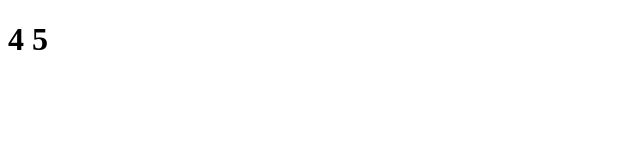
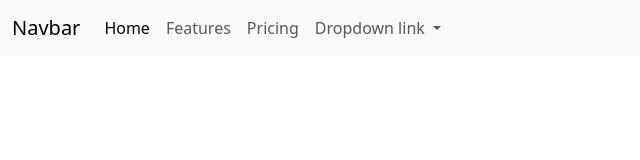
Before and after one commit to princeverma-ai/hackmol4.0, a website: page public/index.html in a window 1280 px wide. Shown: the whole page, without its empty margins (0-640 px from the left). Drawn offline with nearby package versions, Linux system fonts and the light colour scheme.

Commit message:
basic template

```diff
--- a/public/index.html
+++ b/public/index.html
@@ -1,14 +1,43 @@
-<!DOCTYPE html>
+<!doctype html>
 <html lang="en">
-    <head>
-        <meta charset="UTF-8" />
-        <meta http-equiv="X-UA-Compatible" content="IE=edge" />
-        <meta name="viewport" content="width=device-width, initial-scale=1.0" />
-        <title>Document</title>
-    </head>
-    <body>
-        <h1>4
-            5
-        </h1>
-    </body>
+  <head>
+    <meta charset="utf-8">
+    <meta name="viewport" content="width=device-width, initial-scale=1">
+    <title>Bootstrap demo</title>
+    <link href="https://cdn.jsdelivr.net/npm/bootstrap@5.3.0-alpha1/dist/css/bootstrap.min.css" rel="stylesheet" integrity="sha384-GLhlTQ8iRABdZLl6O3oVMWSktQOp6b7In1Zl3/Jr59b6EGGoI1aFkw7cmDA6j6gD" crossorigin="anonymous">
+  </head>
+  <body>
+    <nav class="navbar navbar-expand-lg bg-body-tertiary">
+        <div class="container-fluid">
+          <a class="navbar-brand" href="#">Navbar</a>
+          <button class="navbar-toggler" type="button" data-bs-toggle="collapse" data-bs-target="#navbarNavDropdown" aria-controls="navbarNavDropdown" aria-expanded="false" aria-label="Toggle navigation">
+            <span class="navbar-toggler-icon"></span>
+          </button>
+          <div class="collapse navbar-collapse" id="navbarNavDropdown">
+            <ul class="navbar-nav">
+              <li class="nav-item">
+                <a class="nav-link active" aria-current="page" href="#">Home</a>
+              </li>
+              <li class="nav-item">
+                <a class="nav-link" href="#">Features</a>
+              </li>
+              <li class="nav-item">
+                <a class="nav-link" href="#">Pricing</a>
+              </li>
+              <li class="nav-item dropdown">
+                <a class="nav-link dropdown-toggle" href="#" role="button" data-bs-toggle="dropdown" aria-expanded="false">
+                  Dropdown link
+                </a>
+                <ul class="dropdown-menu">
+                  <li><a class="dropdown-item" href="#">Action</a></li>
+                  <li><a class="dropdown-item" href="#">Another action</a></li>
+                  <li><a class="dropdown-item" href="#">Something else here</a></li>
+                </ul>
+              </li>
+            </ul>
+          </div>
+        </div>
+      </nav>
+    <script src="https://cdn.jsdelivr.net/npm/bootstrap@5.3.0-alpha1/dist/js/bootstrap.bundle.min.js" integrity="sha384-w76AqPfDkMBDXo30jS1Sgez6pr3x5MlQ1ZAGC+nuZB+EYdgRZgiwxhTBTkF7CXvN" crossorigin="anonymous"></script>
+  </body>
 </html>
```
Also changed, not shown: server.js (line endings or trailing spaces).
